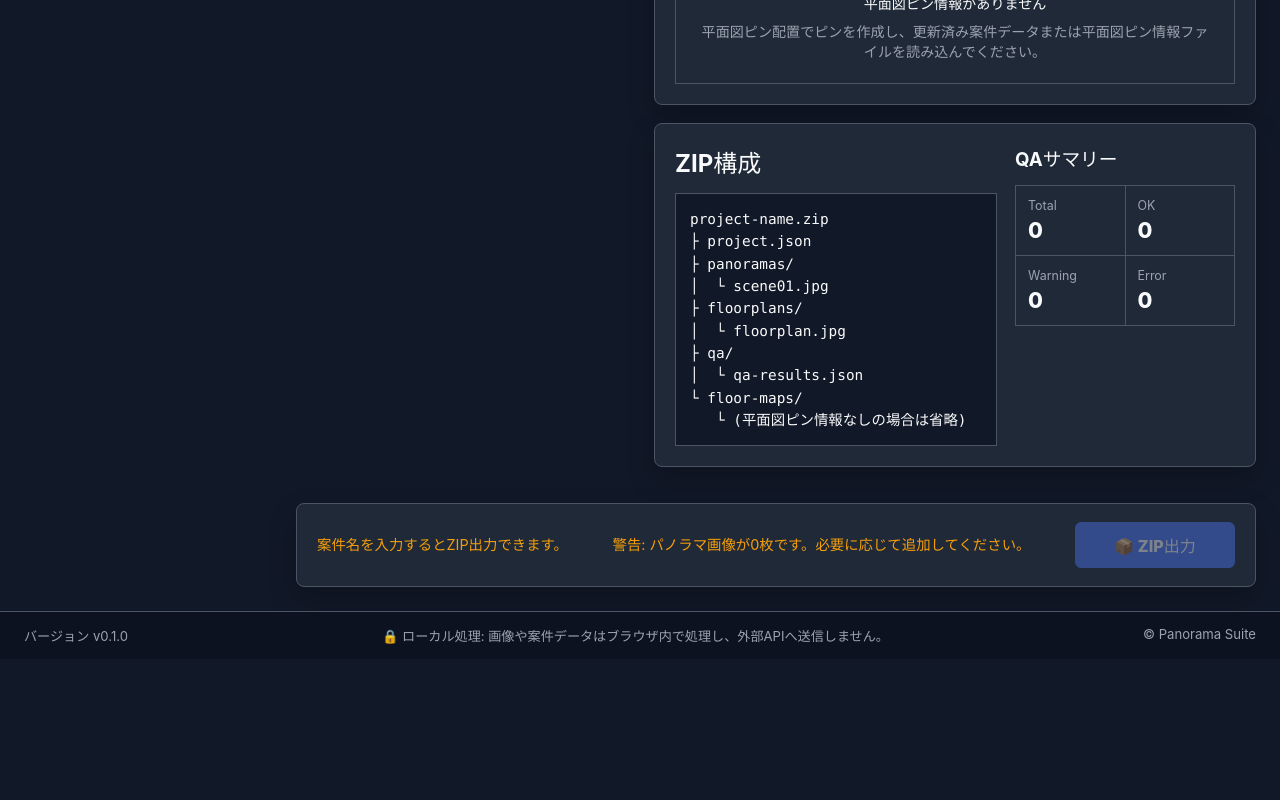
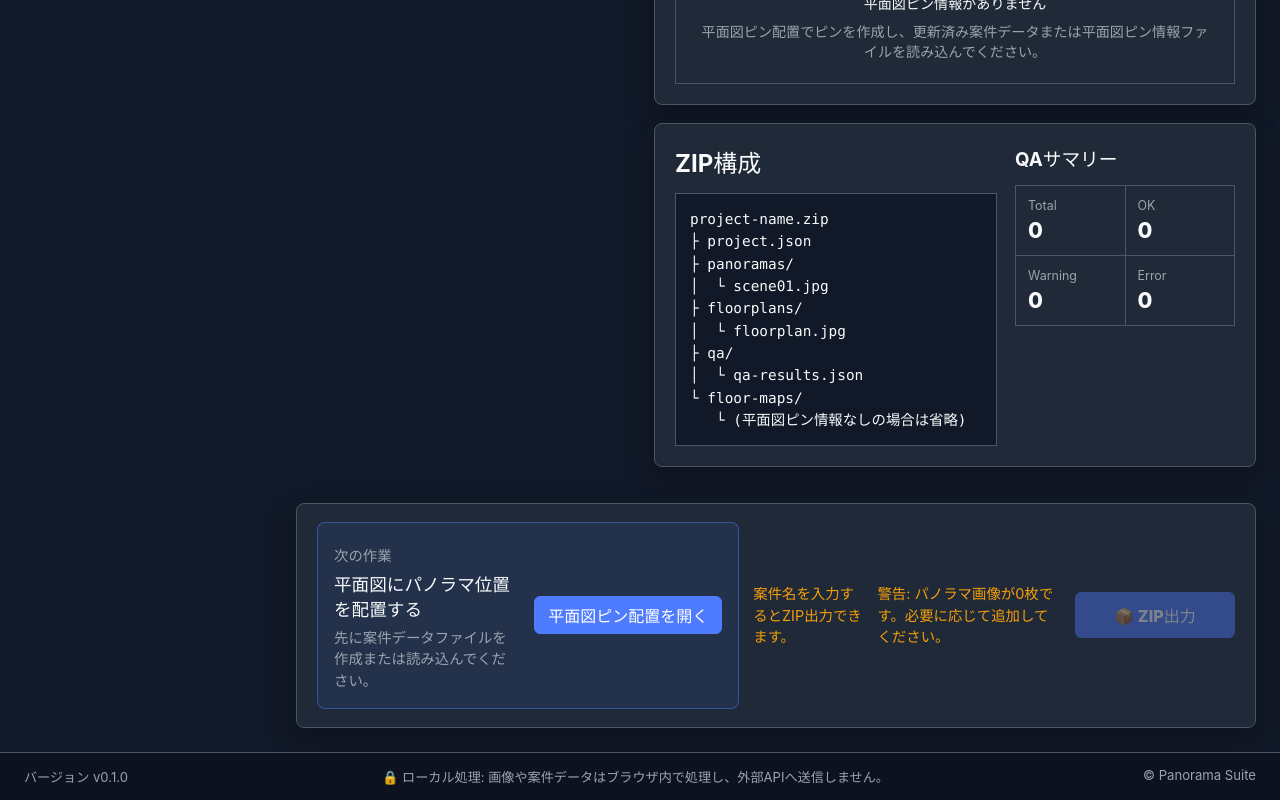
Before and after one commit to airesearchagl-art/Panorama-Suite, a React (Vite) app: page /packager in a window 1280 px wide. Shown: the part 1671-2471 px from the top of the page. Before the commit the page ends 2330 px from the top, so only its background shows below. Built offline with nearby package versions, Linux system fonts and the light colour scheme.

Commit message:
ux: localize category labels and link packager to floor map

```diff
--- a/src/App.tsx
+++ b/src/App.tsx
@@ -2,7 +2,7 @@ import { useMemo, useState } from 'react';
 import { Link, Route, Routes } from 'react-router-dom';
 import AppFrame from './components/AppFrame';
 import { ToastProvider, useToast } from './components/ToastProvider';
-import { availabilityLabels, categories, tools, type Tool, type ToolAvailability, type ToolCategory } from './data/tools';
+import { availabilityLabels, categories, getCategoryLabel, tools, type Tool, type ToolAvailability, type ToolCategory } from './data/tools';
 import DesignSystemPage from './pages/DesignSystemPage';
 import DocsPage from './pages/DocsPage';
 import FloorMapBuilderPage from './pages/FloorMapBuilderPage';
@@ -39,7 +39,7 @@ function ToolCard({ tool, featured = false }: { tool: Tool; featured?: boolean }
     >
       <div className="cardHeader">
         <div>
-          <p className="categoryLabel">{tool.category}</p>
+          <p className="categoryLabel">{getCategoryLabel(tool.category)}</p>
           <h3>{tool.displayName}</h3>
           {tool.displayName !== tool.name ? <small className="toolEnglishName">{tool.name}</small> : null}
         </div>
@@ -91,7 +91,7 @@ function PortalPage() {
     return tools.filter((tool) => {
       const matchesKeyword =
         normalizedKeyword.length === 0 ||
-        [tool.name, tool.displayName, tool.description, tool.category, tool.statusLabel, tool.availability]
+        [tool.name, tool.displayName, tool.description, tool.category, getCategoryLabel(tool.category), tool.statusLabel, tool.availability]
           .join(' ')
           .toLowerCase()
           .includes(normalizedKeyword);
@@ -151,9 +151,9 @@ function PortalPage() {
           <label>
             <span>カテゴリ</span>
             <select value={categoryFilter} onChange={(event) => setCategoryFilter(event.target.value as ToolCategory | 'All')}>
-              <option value="All">All</option>
+              <option value="All">すべて</option>
               {categories.map((category) => (
-                <option value={category} key={category}>{category}</option>
+                <option value={category} key={category}>{getCategoryLabel(category)}</option>
               ))}
             </select>
           </label>
@@ -163,7 +163,7 @@ function PortalPage() {
               value={availabilityFilter}
               onChange={(event) => setAvailabilityFilter(event.target.value as ToolAvailability | 'All')}
             >
-              <option value="All">All</option>
+              <option value="All">すべて</option>
               {availabilityOptions.map((availability) => (
                 <option value={availability} key={availability}>{availabilityLabels[availability]}</option>
               ))}
@@ -173,9 +173,9 @@ function PortalPage() {
             リセット
           </button>
           <div className="filterState" aria-live="polite">
-            <strong>表示中: {filteredTools.length} / {tools.length} tools</strong>
-            <span>カテゴリ: {categoryFilter}</span>
-            <span>状態: {availabilityFilter === 'All' ? 'All' : availabilityLabels[availabilityFilter]}</span>
+            <strong>表示中: {filteredTools.length} / {tools.length} 件</strong>
+            <span>カテゴリ: {categoryFilter === 'All' ? 'すべて' : getCategoryLabel(categoryFilter)}</span>
+            <span>状態: {availabilityFilter === 'All' ? 'すべて' : availabilityLabels[availabilityFilter]}</span>
           </div>
         </div>
         <div className="categoryStack">
@@ -187,7 +187,7 @@ function PortalPage() {
             return (
               <section className="categoryBand" key={category} aria-labelledby={`${category}-title`}>
                 <div className="categoryTitle">
-                  <h3 id={`${category}-title`}>{category}</h3>
+                  <h3 id={`${category}-title`}>{getCategoryLabel(category)}</h3>
                   <span>{categoryTools.length} 件</span>
                 </div>
                 <div className="toolGrid">
--- a/src/data/tools.ts
+++ b/src/data/tools.ts
@@ -37,6 +37,21 @@ export const categories: ToolCategory[] = [
   'VR',
   'Documentation',
 ];
+
+export const categoryLabels: Record<ToolCategory, string> = {
+  Export: '書き出し',
+  Convert: '変換',
+  QA: '品質チェック',
+  Manage: '管理',
+  Review: 'レビュー',
+  Share: '共有',
+  VR: 'VR確認',
+  Documentation: 'ドキュメント',
+};
+
+export function getCategoryLabel(category: ToolCategory) {
+  return categoryLabels[category];
+}
 
 export const availabilityLabels: Record<ToolAvailability, string> = {
   available: '利用可能',
--- a/src/pages/FloorMapBuilderPage.tsx
+++ b/src/pages/FloorMapBuilderPage.tsx
@@ -311,6 +311,9 @@ function FloorMapBuilderPage() {
           <p className="lead">
             平面図画像の上に360°パノラマの撮影位置を配置し、平面図ピン情報（floorMaps）として保存します。
           </p>
+          <p className="lead">
+            案件パッケージ作成で出力した案件データファイル（project.json / updated-project.json）を読み込むと、パノラマ一覧を使ってピン配置できます。
+          </p>
         </div>
         <div className="qaActions">
           <button type="button" className="button buttonPrimary" onClick={exportFloorMapJson} disabled={activeFloorMaps.length === 0}>
--- a/src/pages/HelpPage.tsx
+++ b/src/pages/HelpPage.tsx
@@ -123,6 +123,25 @@ function HelpPage() {
         </article>
 
         <article className="infoPanel">
+          <h2>カテゴリ名の意味</h2>
+          <ul className="docList">
+            <li>書き出し: 他ツールや提出用にデータを出す機能です。</li>
+            <li>変換: 画像形式、サイズ、向きなどを整える機能です。</li>
+            <li>品質チェック: パノラマ画像のサイズ、比率、名前を確認する機能です。</li>
+            <li>管理: 案件情報、画像、平面図、ピン情報をまとめる機能です。</li>
+            <li>レビュー: 設計案や現場状況を確認する機能です。</li>
+            <li>共有: 社内外へ配布・共有するための機能です。</li>
+            <li>VR確認: VR端末で確認するための機能です。</li>
+            <li>ドキュメント: 使い方や出力資料を扱う機能です。</li>
+          </ul>
+        </article>
+
+        <article className="infoPanel">
+          <h2>平面図ピン配置へ進むタイミング</h2>
+          <p>案件パッケージ作成でパノラマ画像と案件データファイルを用意した後に進みます。平面図に撮影位置を配置したら、更新済み案件データを書き出し、案件パッケージ作成で再読み込みしてZIP保存します。</p>
+        </article>
+
+        <article className="infoPanel">
           <h2>準備中表示の意味</h2>
           <p>準備中、開発中、構想中、将来予定のツールはまだ利用できません。カードはグレーアウトされ、クリック操作も無効です。</p>
         </article>
--- a/src/pages/ProjectPackagerPage.tsx
+++ b/src/pages/ProjectPackagerPage.tsx
@@ -1,5 +1,6 @@
 import JSZip from 'jszip';
 import { useMemo, useState } from 'react';
+import { Link } from 'react-router-dom';
 import AppFrame from '../components/AppFrame';
 import { useToast } from '../components/ToastProvider';
 
@@ -317,6 +318,11 @@ function ProjectPackagerPage() {
   );
   const safeProjectName = sanitizeFileName(form.projectName);
   const canExport = form.projectName.trim().length > 0 && !isPackaging;
+  const nextFloorMapMessage = floorMaps.length > 0
+    ? '登録済みの平面図ピン情報を確認・編集できます。'
+    : panoramas.length > 0
+      ? '登録したパノラマを平面図に配置できます。'
+      : '先に案件データファイルを作成または読み込んでください。';
 
   const updateForm = (key: keyof ProjectForm, value: string) => {
     setForm((current) => ({ ...current, [key]: value }));
@@ -1042,6 +1048,16 @@ function ProjectPackagerPage() {
       </section>
 
       <section className="packagerFooter">
+        <div className="nextActionPanel">
+          <div>
+            <p className="sectionKicker">次の作業</p>
+            <h2>平面図にパノラマ位置を配置する</h2>
+            <p>{nextFloorMapMessage}</p>
+          </div>
+          <Link to="/floormap" className="button buttonPrimary">
+            平面図ピン配置を開く
+          </Link>
+        </div>
         {form.projectName.trim().length === 0 ? <p>案件名を入力するとZIP出力できます。</p> : null}
         {panoramas.length === 0 ? <p>警告: パノラマ画像が0枚です。必要に応じて追加してください。</p> : null}
         {(missingPanoramas.length > 0 || missingFloorplans.length > 0) ? <p>警告: 未再登録ファイルはZIPに含まれません。</p> : null}
--- a/src/styles.css
+++ b/src/styles.css
@@ -1370,6 +1370,33 @@ h1 {
   opacity: 0.42;
 }
 
+.nextActionPanel {
+  display: grid;
+  grid-template-columns: minmax(0, 1fr) auto;
+  gap: 16px;
+  align-items: center;
+  width: 100%;
+  border: 1px solid rgba(79, 124, 255, 0.45);
+  border-radius: var(--radius-card);
+  background: rgba(79, 124, 255, 0.1);
+  padding: 16px;
+}
+
+.nextActionPanel h2,
+.nextActionPanel p {
+  margin: 0;
+}
+
+.nextActionPanel h2 {
+  margin-top: 4px;
+  font-size: 1.1rem;
+}
+
+.nextActionPanel p {
+  margin-top: 6px;
+  color: var(--color-text-muted);
+}
+
 .importPanel,
 .importedInfo,
 .missingNotice {
@@ -1929,6 +1956,10 @@ h1 {
     flex-direction: column;
   }
 
+  .nextActionPanel {
+    grid-template-columns: 1fr;
+  }
+
   .importedInfo {
     grid-template-columns: 1fr;
   }
```
Also changed, not shown: src/pages/DocsPage.tsx (+14 -11 lines), 1 other file (tests, documents, lock files or other folders).
